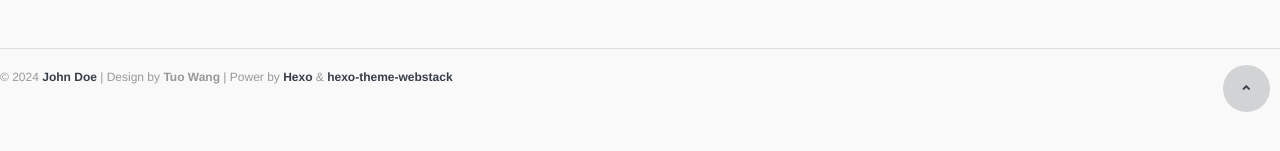
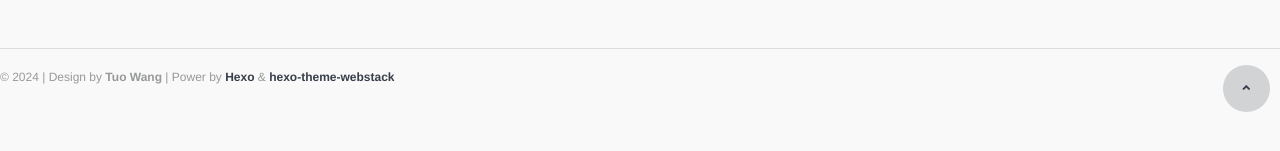
Before and after one commit to junjiemalab/junjiemalab.github.io, a plain HTML site: page 2024/06/14/hello-world/index.html in a window 1280 px wide. Shown: the part 675-826 px from the top of the page. Drawn offline with nearby package versions, Linux system fonts and the light colour scheme; some packages are replaced by stand-ins of ours; a script that the page names is missing.

Commit message:
Site updated: 2024-06-14 20:56:42

```diff
--- a/2024/06/14/hello-world/index.html
+++ b/2024/06/14/hello-world/index.html
@@ -74,7 +74,7 @@
     <p>
 
       &copy; 2024
-      <a href="javascript:void(0);"><strong>John Doe</strong></a> | Design by <strong>Tuo Wang</strong> | Power by <a href="https://hexo.io/" target="_blank"><strong>Hexo</strong></a> & <a href="https://github.com/HCLonely/hexo-theme-webstack/" target="_blank"><strong>hexo-theme-webstack</strong></a>
+     | Design by <strong>Tuo Wang</strong> | Power by <a href="https://hexo.io/" target="_blank"><strong>Hexo</strong></a> & <a href="https://github.com/HCLonely/hexo-theme-webstack/" target="_blank"><strong>hexo-theme-webstack</strong></a>
     </p>
 
     <div class="go-up">
```
Also changed, not shown: archives/2024/06/index.html (+1 -1 lines), archives/2024/index.html (+1 -1 lines), archives/index.html (+1 -1 lines), index.html (+1 -1 lines).
